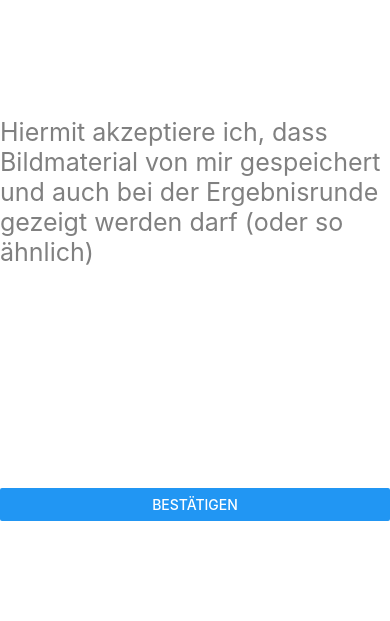
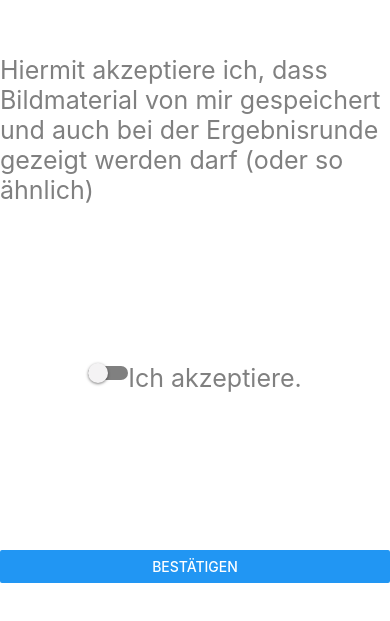
Before and after one commit to sophieStrittti/DHBW_CampusRallye, a React Native app: screen / in a window 390 px wide. Shown: the part 103-724 px from the top of the page. Built offline with nearby package versions, Linux system fonts and the light colour scheme.

Commit message:
switch without action added

```diff
--- a/App.js
+++ b/App.js
@@ -1,14 +1,25 @@
 import { StatusBar } from 'expo-status-bar';
-import { StyleSheet, Text, View, Button} from 'react-native';
+import { StyleSheet, Text, View, Button, Switch} from 'react-native';
+import React, { useState } from 'react';
 
 export default function App() {
+  const [isEnabled, setIsEnabled] = useState(false);
+  const toggleSwitch = () => setIsEnabled(previousState => !previousState);
+
   return (
-
     <View style={styles.container}>
       <StatusBar style="auto" backgroundColor='#ff0000' />
       <View style={styles.contentView}>
         <Text style={styles.ownText}>Hiermit akzeptiere ich, dass Bildmaterial von mir gespeichert und auch bei der Ergebnisrunde gezeigt werden darf (oder so ähnlich)</Text>
-
+        <View style = {styles.radiocontainer}>
+        <Switch
+          trackColor={{ false: "grey", true: "red" }}
+          onValueChange={toggleSwitch}
+          value={isEnabled}
+          thumbColor={"#f4f3f4"}
+        />
+          <Text style={styles.ownText}>Ich akzeptiere.</Text>
+        </View>
         <Button title='Bestätigen'/>
       </View>
     </View>
@@ -36,5 +47,12 @@ const styles = StyleSheet.create({
   ownText: {
     color: 'grey',
     fontSize: 25,
+
+  },
+
+  radiocontainer:{
+    flexDirection: 'row',
+    justifyContent: 'center',
   }
+
 });
--- a/package.json
+++ b/package.json
@@ -7,6 +7,7 @@
         "react": "18.1.0",
         "react-dom": "18.1.0",
         "react-native": "0.70.5",
+        "react-native-paper": "^4.12.5",
         "react-native-web": "~0.18.7"
     },
     "devDependencies": {
```
Also changed, not shown: 1 other file (tests, documents, lock files or other folders).
